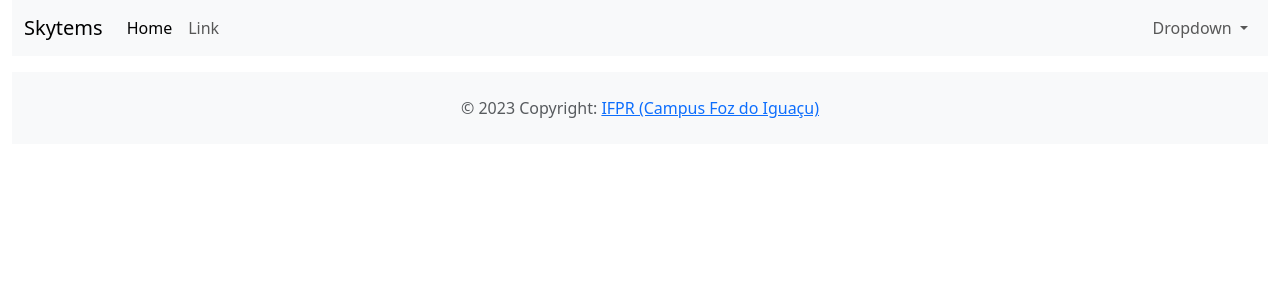
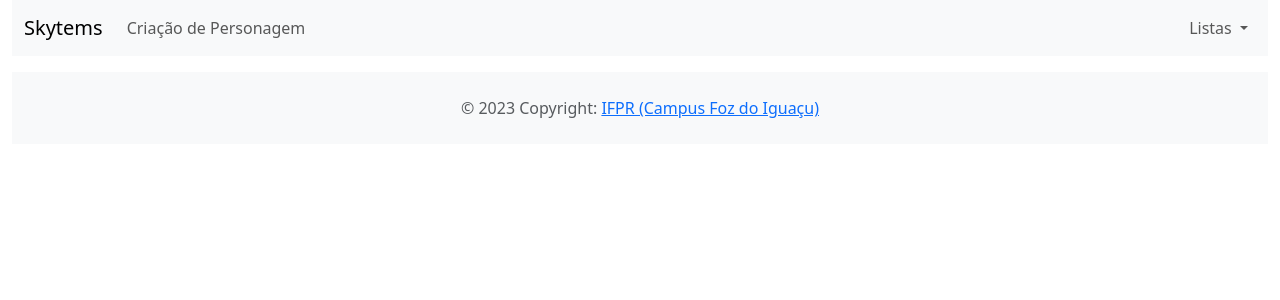
Before and after one commit to Dedekk12/skytens, a PHP site: page / in a window 1280 px wide. Shown: the top 300 px of the page. Run offline with PHP 8.4, Linux system fonts and the light colour scheme.

Commit message:
Update menu.php

```diff
--- a/sistema/view/include/menu.php
+++ b/sistema/view/include/menu.php
@@ -4,17 +4,14 @@ require_once(__DIR__ . "/../../util/Config.php");
 
 <nav class="navbar navbar-expand-lg bg-body-tertiary">
     <div class="container-fluid">
-        <a class="navbar-brand" href="#">Skytems</a>
+        <a class="navbar-brand" href="<?= BASE_URL ?>index.php">Skytems</a>
         <button class="navbar-toggler" type="button" data-bs-toggle="collapse" data-bs-target="#navbarSupportedContent" aria-controls="navbarSupportedContent" aria-expanded="false" aria-label="Toggle navigation">
             <span class="navbar-toggler-icon"></span>
         </button>
         <div class="collapse navbar-collapse" id="navbarSupportedContent">
             <ul class="navbar-nav me-auto mb-2 mb-lg-0">
                 <li class="nav-item">
-                    <a class="nav-link active" aria-current="page" href="#">Home</a>
-                </li>
-                <li class="nav-item">
-                    <a class="nav-link" href="#">Link</a>
+                    <a class="nav-link" href="<?= BASE_URL ?>view/personagem/inserir.php">Criação de Personagem</a>
                 </li>
             </ul>
 
@@ -22,13 +19,14 @@ require_once(__DIR__ . "/../../util/Config.php");
             <ul class="navbar-nav">
                 <li class="nav-item dropdown">
                     <a class="nav-link dropdown-toggle" href="#" role="button" data-bs-toggle="dropdown" aria-expanded="false">
-                        Dropdown
+                        Listas
                     </a>
                     <ul class="dropdown-menu dropdown-menu-end">
-                        <li><a class="dropdown-item" href="#">Action</a></li>
-                        <li><a class="dropdown-item" href="#">Another action</a></li>
+                        <li><a class="dropdown-item" href="<?= BASE_URL ?>view/personagem/listar.php">Personagens</a></li>
                         <li><hr class="dropdown-divider"></li>
-                        <li><a class="dropdown-item" href="#">Something else here</a></li>
+                        <li><a class="dropdown-item" href="#">Poderes</a></li>
+                        <li><a class="dropdown-item" href="#">Conjuntos</a></li>
+                        <li><a class="dropdown-item" href="#">Raças</a></li>
                     </ul>
                 </li>
             </ul>
```
